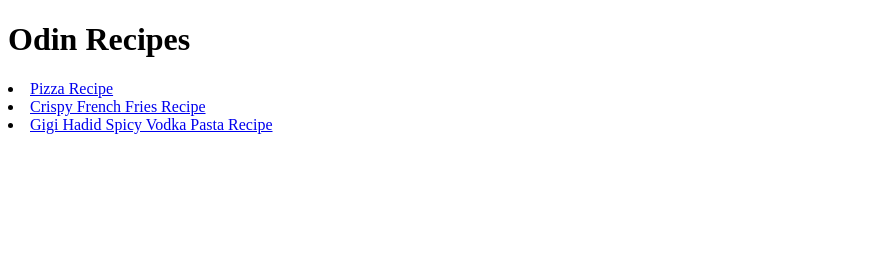
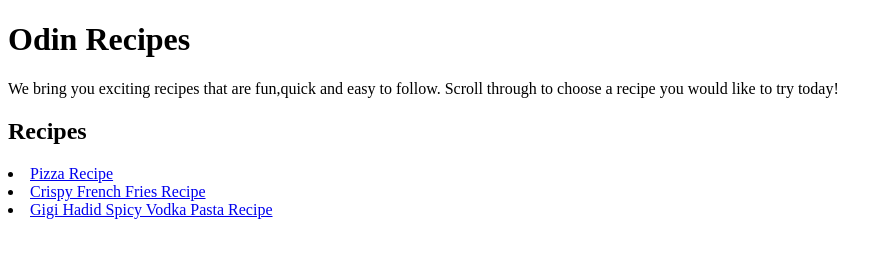
Before and after one commit to momina-malik/odin-recipes, a plain HTML site: page index.html in a window 1280 px wide. Shown: the whole page, without its empty margins (0-892 px from the left). Drawn offline with Linux system fonts and the light colour scheme.

```diff
--- a/index.html
+++ b/index.html
@@ -6,6 +6,8 @@
 </head>
 <body>
     <h1>Odin Recipes</h1>
+    <p>We bring you exciting recipes that are fun,quick and easy to follow. Scroll through to choose a recipe you would like to try today!</p>
+    <h2>Recipes</h2>
     <ul></ul>
     <li><a href="recipes/Pizza.html">Pizza Recipe</a></li>
     <li><a href="recipes/Fries.html">Crispy French Fries Recipe</a></li>
```
